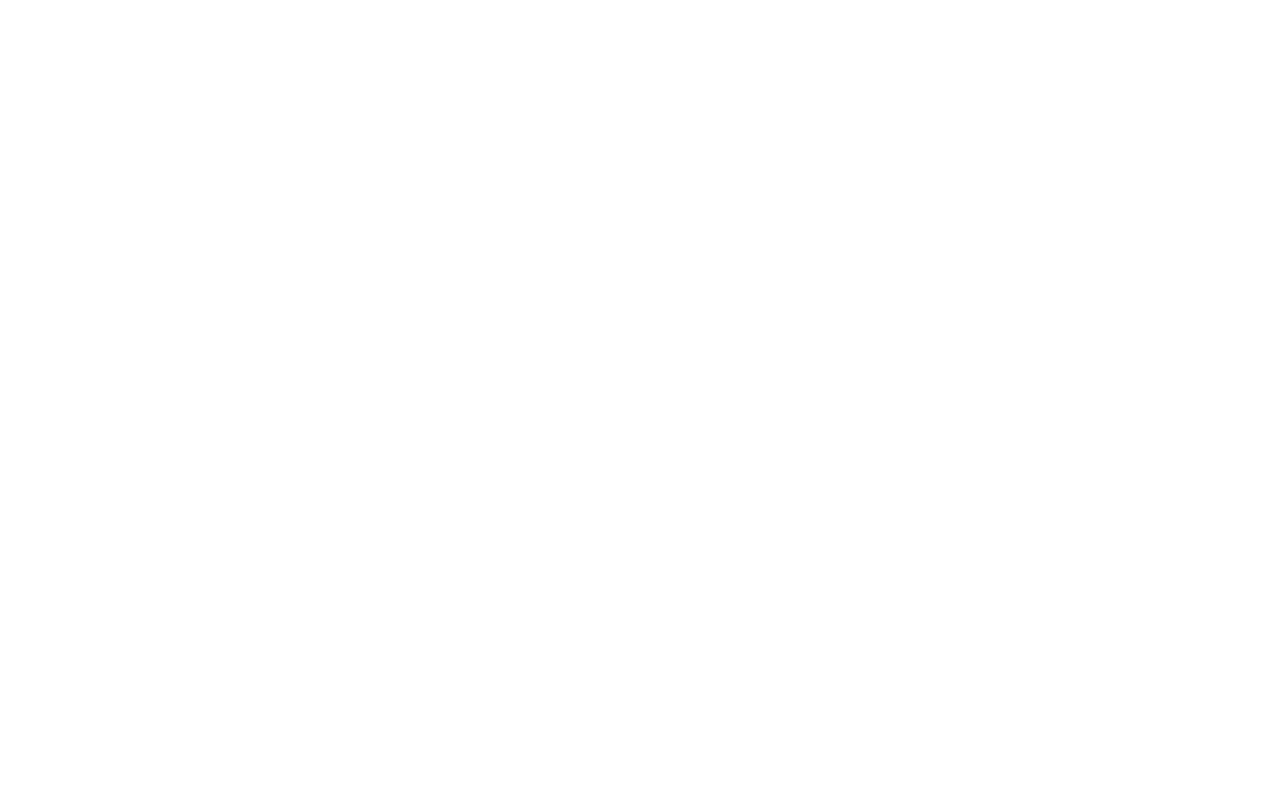
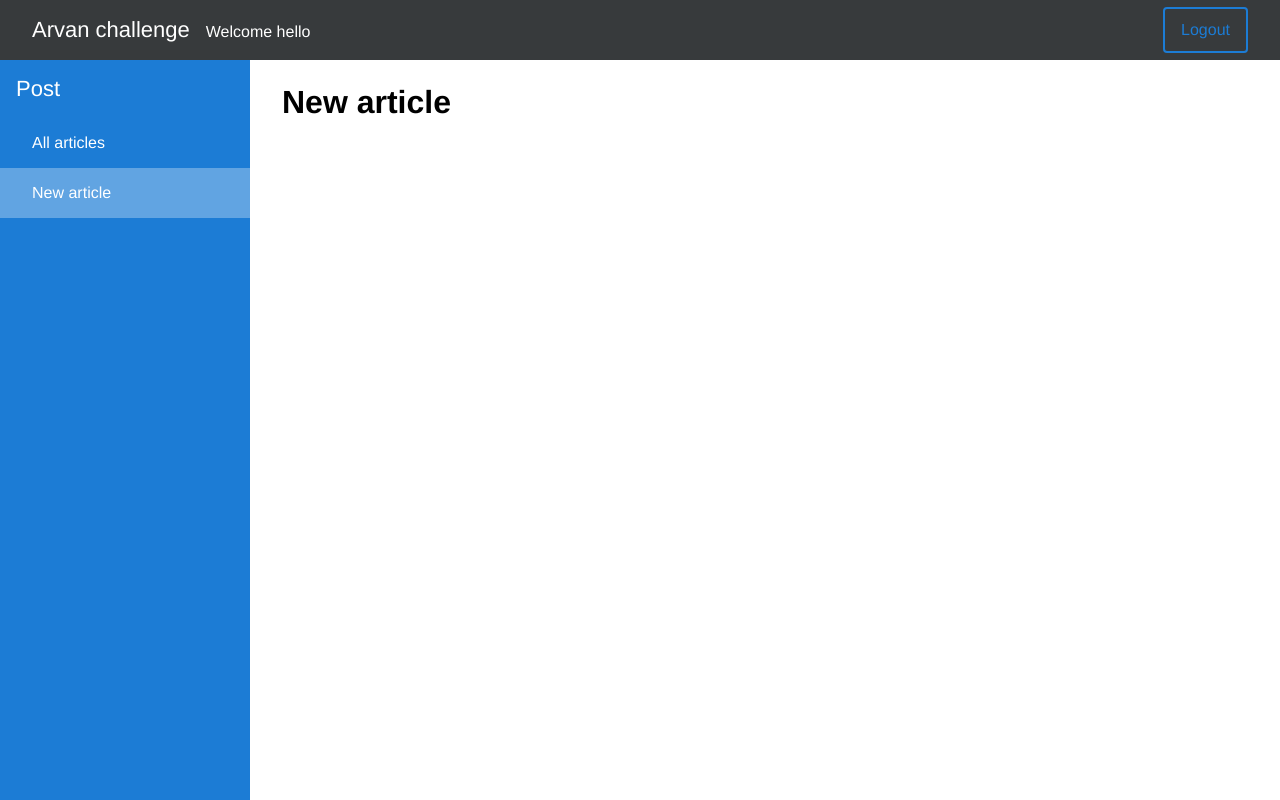
Before and after one commit to sadeq76/arvan-front-end-challenge, a Vue app: page /articles/create in a window 1280 px wide. Before the commit this address had no page. Built offline with nearby package versions, Linux system fonts and the light colour scheme.

Commit message:
update todo and add create article page

```diff
--- a/src/constants/navbar-items.ts
+++ b/src/constants/navbar-items.ts
@@ -1,6 +1,9 @@
 export default [
   {
     title: 'post',
-    children: [{ title: 'allArticles', name: 'Articles' }]
+    children: [
+      { title: 'allArticles', name: 'Articles' },
+      { title: 'newArticles', name: 'CreateArticle' }
+    ]
   }
 ]
--- a/src/router/index.ts
+++ b/src/router/index.ts
@@ -2,6 +2,7 @@
 import LoginView from '@/views/LoginView.vue'
 import RegisterView from '@/views/RegisterView.vue'
 import ArticleView from '@/views/ArticleView.vue'
+import CreateArticleView from '@/views/CreateArticleView.vue'
 
 const router = createRouter({
   history: createWebHistory(import.meta.env.BASE_URL),
@@ -18,10 +19,24 @@
       component: RegisterView,
       meta: { requiresAuth: false, layout: false }
     },
+    // TODO: (code: 0006) remove question mark from this path
     {
-      path: '/articles/page/:page(\\d+)',
+      path: '/articles/page/:page(\\d+)?',
       name: 'Articles',
       component: ArticleView,
+      meta: { requiresAuth: true, layout: true },
+      props: true
+    },
+    {
+      path: '/articles/create',
+      name: 'CreateArticle',
+      component: CreateArticleView,
+      meta: { requiresAuth: true, layout: true }
+    },
+    {
+      path: '/articles/edit/:slug',
+      name: 'EditArticle',
+      component: CreateArticleView,
       meta: { requiresAuth: true, layout: true },
       props: true
     }
--- /dev/null
+++ b/src/views/CreateArticleView.vue
@@ -0,0 +1,7 @@
+<script setup lang="ts"></script>
+
+<template>
+  <div class="h-100 flex column">
+    <h1 class="mb-6">{{ $t('newArticles') }}</h1>
+  </div>
+</template>
```
Also changed, not shown: 2 other files (tests, documents, lock files or other folders).
